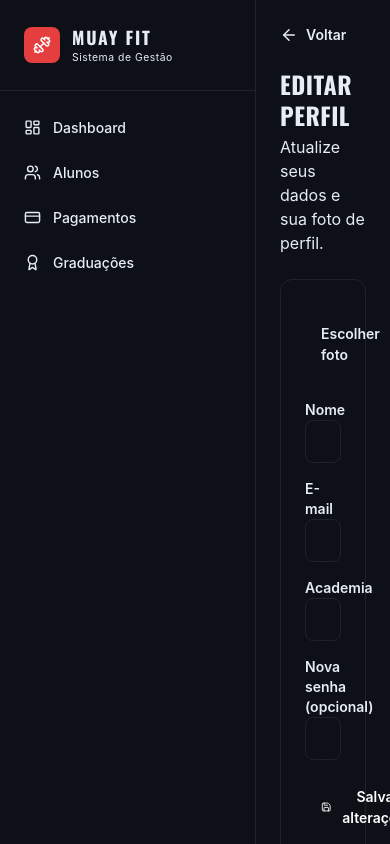
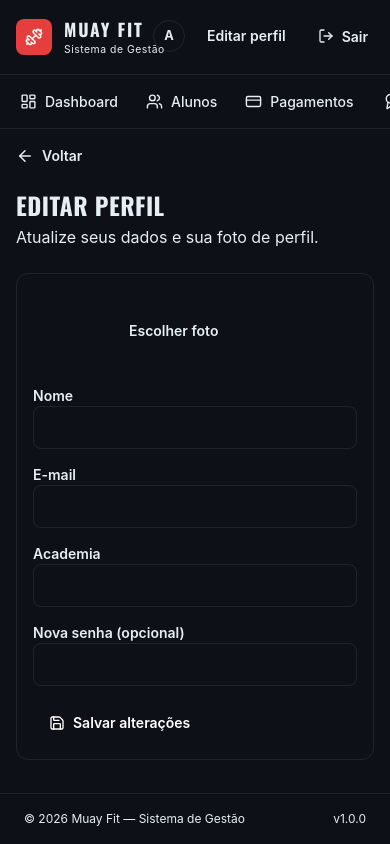
Before and after one commit to PabloSponchiado/Projeto-MuatFit-main, a React (Vite) app in the folder Frontend/: page /perfil in a window 390 px wide. Shown: the top 844 px of the page. Built offline with nearby package versions, Linux system fonts and the light colour scheme; no server answers; sample sign-in values are in the browser's storage.

Commit message:
melhora responsividade da interface

```diff
--- a/Frontend/src/components/Navegacao/Navegacao.tsx
+++ b/Frontend/src/components/Navegacao/Navegacao.tsx
@@ -22,9 +22,9 @@ export default function Navegacao(): JSX.Element {
   };
 
   return (
-    <aside className="w-64 min-h-screen flex flex-col border-r border-border bg-sidebar">
+    <aside className="relative w-full md:w-64 min-h-0 md:min-h-screen flex flex-col border-b md:border-b-0 md:border-r border-border bg-sidebar">
       {/* Logo */}
-      <div className="px-6 py-6 border-b border-border">
+      <div className="px-4 md:px-6 py-4 md:py-6 border-b border-border">
         <div className="flex items-center gap-3">
           <div className="w-9 h-9 rounded-lg flex items-center justify-center" style={{ background: 'var(--primary)' }}>
             <Dumbbell size={18} className="text-white" />
@@ -41,14 +41,14 @@ export default function Navegacao(): JSX.Element {
       </div>
 
       {/* Nav items */}
-      <nav className="flex-1 px-3 py-4 space-y-1">
+      <nav className="flex-1 flex md:block overflow-x-auto px-2 md:px-3 py-2 md:py-4 space-x-1 md:space-x-0 md:space-y-1">
         {navItems.map(({ to, label, icon: Icon, exact }) => (
           <NavLink
             key={to}
             to={to}
             end={exact}
             className={({ isActive }) =>
-              `flex items-center gap-3 px-3 py-2.5 rounded-lg transition-all duration-150 group ${
+              `flex shrink-0 items-center gap-2 md:gap-3 px-3 py-2 md:py-2.5 rounded-lg transition-all duration-150 group ${
                 isActive
                   ? 'bg-primary/10 text-primary border border-primary/20'
                   : 'text-muted-foreground hover:bg-muted hover:text-foreground'
@@ -67,20 +67,20 @@ export default function Navegacao(): JSX.Element {
       </nav>
 
       {/* User info */}
-      <div className="px-3 pb-4 border-t border-border pt-4">
-          <div className="flex items-center gap-3 px-3 py-2 rounded-lg bg-muted mb-2">
+        <div className="absolute top-3 right-3 z-20 flex items-center gap-1 md:static md:block md:px-3 md:pb-4 md:border-t md:border-border md:pt-4">
+          <div className="flex items-center gap-3 px-2 py-1.5 md:px-3 md:py-2 rounded-lg bg-muted md:mb-2">
           <div className="w-8 h-8 rounded-full bg-primary/20 border border-primary/30 flex items-center justify-center flex-shrink-0 overflow-hidden">
             {imagemPerfil ? <img src={imagemPerfil} alt="Foto do professor" className="w-full h-full object-cover" /> : <span className="text-primary font-bold" style={{ fontSize: '0.8rem' }}>{usuario?.nome.charAt(0) ?? 'A'}</span>}
           </div>
-        <button onClick={() => navigate('/perfil')} className="w-full text-left px-3 py-2 text-sm text-primary hover:bg-muted rounded-lg mb-2">Editar perfil</button>
-          <div className="flex-1 min-w-0">
+        <button onClick={() => navigate('/perfil')} className="w-auto md:w-full text-left px-2.5 md:px-3 py-2 text-sm text-primary hover:bg-muted rounded-lg mb-0 md:mb-2">Editar perfil</button>
+          <div className="hidden md:block flex-1 min-w-0">
             <p className="text-foreground truncate" style={{ fontSize: '0.8rem', fontWeight: 600 }}>{usuario?.nome ?? 'Admin'}</p>
             <p className="text-muted-foreground truncate" style={{ fontSize: '0.7rem' }}>{usuario?.academia ?? 'Academia'}</p>
           </div>
         </div>
         <button
           onClick={handleLogout}
-          className="w-full flex items-center gap-3 px-3 py-2.5 rounded-lg text-muted-foreground hover:bg-destructive/10 hover:text-red-400 transition-all duration-150"
+          className="flex items-center gap-2 px-2.5 py-2 md:w-full md:gap-3 md:px-3 md:py-2.5 rounded-lg text-muted-foreground hover:bg-destructive/10 hover:text-red-400 transition-all duration-150"
           style={{ fontSize: '0.875rem' }}
         >
           <LogOut size={16} />
--- a/Frontend/src/components/Rotas/ProtectedRoutes.tsx
+++ b/Frontend/src/components/Rotas/ProtectedRoutes.tsx
@@ -10,7 +10,7 @@ export default function ProtectedRoutes(): JSX.Element {
   }
 
   return (
-    <div className="flex min-h-screen bg-background">
+    <div className="flex min-h-screen flex-col md:flex-row bg-background">
       <Navegacao />
       <div className="flex-1 flex flex-col min-w-0">
         <main className="flex-1 overflow-auto">
--- a/Frontend/src/styles/index.css
+++ b/Frontend/src/styles/index.css
@@ -1,3 +1,32 @@
 @import './fonts.css';
 @import './tailwind.css';
 @import './theme.css';
+
+@media (max-width: 767px) {
+	.p-6 {
+		padding: 1rem;
+	}
+
+	.grid.grid-cols-4 {
+		grid-template-columns: repeat(2, minmax(0, 1fr));
+	}
+
+	table {
+		display: block;
+		width: 100%;
+		overflow-x: auto;
+	}
+
+	table th,
+	table td {
+		white-space: nowrap;
+	}
+}
+
+@media (max-width: 480px) {
+	.grid.grid-cols-2,
+	.grid.grid-cols-3,
+	.grid.grid-cols-4 {
+		grid-template-columns: minmax(0, 1fr);
+	}
+}
```
